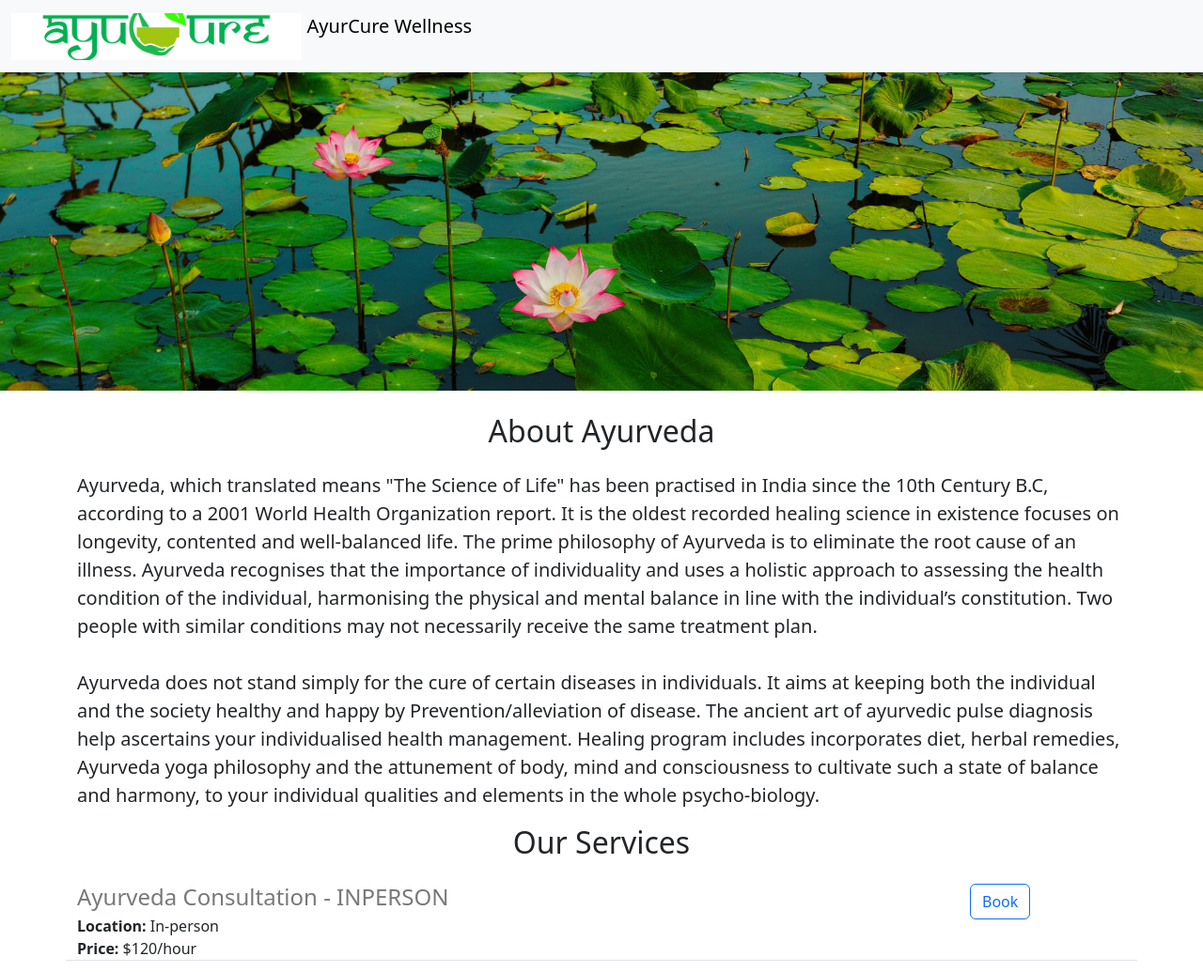
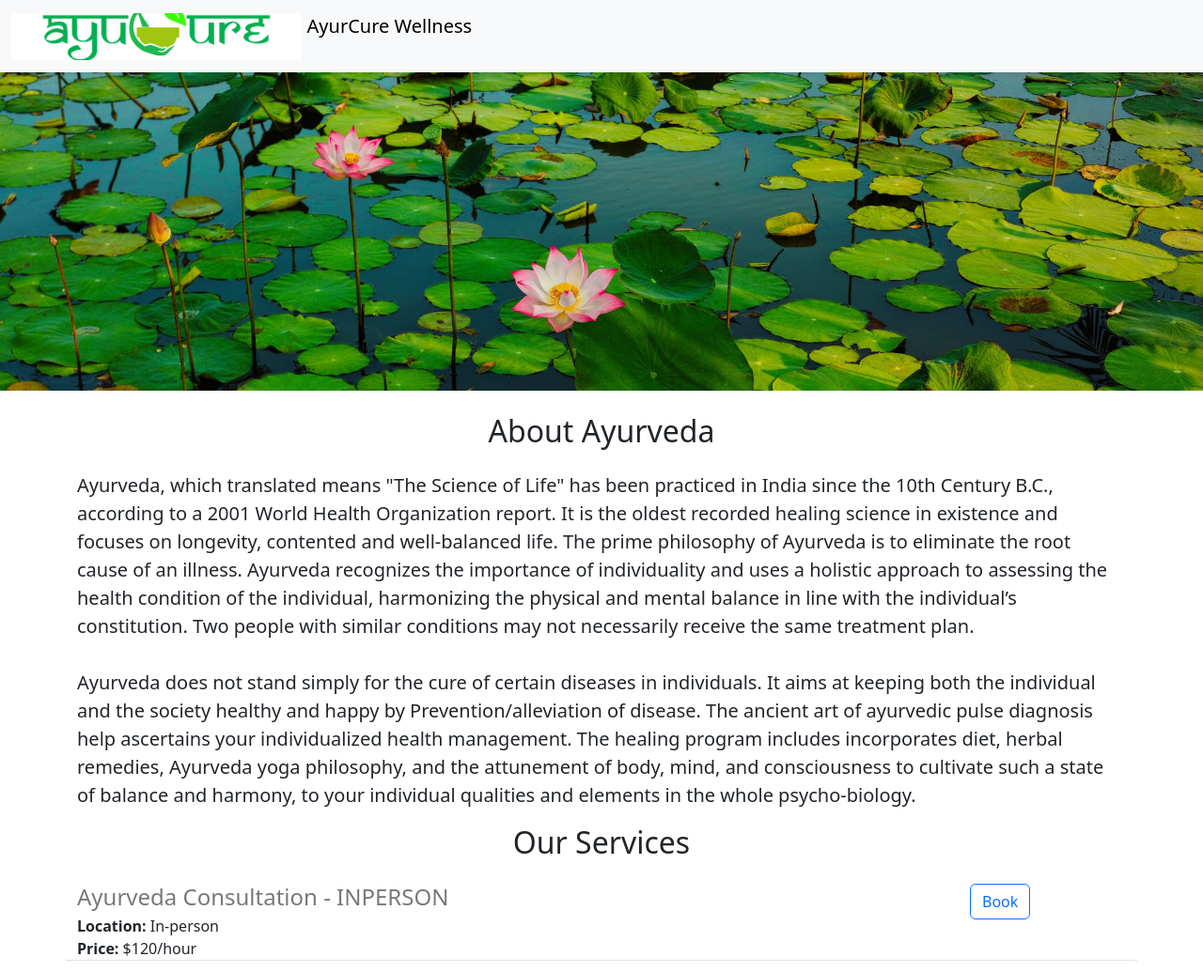
Before and after one commit to NavyAF1/ayurcure-website-test, a Flask app: page / in a window 1280 px wide. Shown: the top 1035 px of the page at 94% size. Run offline with Flask 2, Linux system fonts and the light colour scheme.

Commit message:
edited text

```diff
--- a/templates/home.html
+++ b/templates/home.html
@@ -20,8 +20,7 @@
      <img class="img-fluid" id="banner" src="https://ayurcure-website-test.navyaf1.repl.co/static/banner.jpg">
     <div class="container">
       <h2 class="text-center mt-2 mb-4">About Ayurveda</h2>
-      <p class="lead">Ayurveda, which translated means "The Science of Life" has been practised in India since the 10th Century B.C, according to a 2001 World Health Organization report. It is the oldest recorded healing science in existence focuses on longevity, contented and well-balanced life. The prime philosophy of Ayurveda is to eliminate the root cause of an illness. Ayurveda recognises that the importance of individuality and uses a holistic approach to assessing the health condition of the individual, harmonising the physical and mental balance in line with the individual’s constitution. Two people with similar conditions may not necessarily receive the same treatment plan.<br><br>Ayurveda does not stand simply for the cure of certain diseases in individuals. It aims at keeping both the individual and the society healthy and happy by Prevention/alleviation of disease.
-  The ancient art of ayurvedic pulse diagnosis help ascertains your individualised health management. Healing program includes incorporates diet, herbal remedies, Ayurveda yoga philosophy and the attunement of body, mind and consciousness to cultivate such a state of balance and harmony, to your individual qualities and elements in the whole psycho-biology.</p>
+      <p class="lead">Ayurveda, which translated means "The Science of Life" has been practiced in India since the 10th Century B.C., according to a 2001 World Health Organization report. It is the oldest recorded healing science in existence and focuses on longevity, contented and well-balanced life. The prime philosophy of Ayurveda is to eliminate the root cause of an illness. Ayurveda recognizes the importance of individuality and uses a holistic approach to assessing the health condition of the individual, harmonizing the physical and mental balance in line with the individual’s constitution. Two people with similar conditions may not necessarily receive the same treatment plan.<br><br>Ayurveda does not stand simply for the cure of certain diseases in individuals. It aims at keeping both the individual and the society healthy and happy by Prevention/alleviation of disease. The ancient art of ayurvedic pulse diagnosis help ascertains your individualized health management. The healing program includes incorporates diet, herbal remedies, Ayurveda yoga philosophy, and the attunement of body, mind, and consciousness to cultivate such a state of balance and harmony, to your individual qualities and elements in the whole psycho-biology.</p>
       <h2 class="text-center mt-2 mb-4">Our Services</h2>
       <div>
         {% for service in services %}
```
